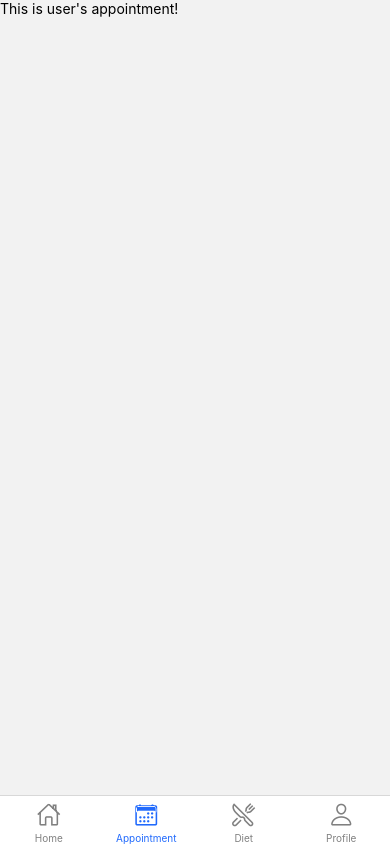
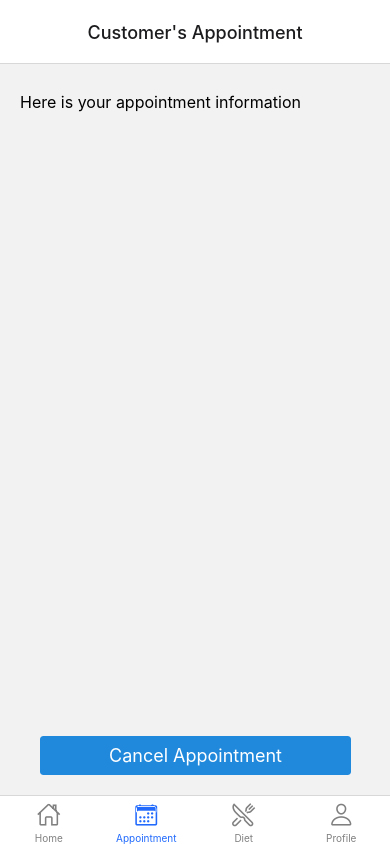
Before and after one commit to AnhCaooo/App-Doctor, a React Native app: screen /Appointment in a window 390 px wide. Built offline with nearby package versions, Linux system fonts and the light colour scheme.

Commit message:
Add basic template for Appointment

```diff
--- a/components/navigation/TabNavigator.js
+++ b/components/navigation/TabNavigator.js
@@ -58,7 +58,15 @@ const TabNavigator = () => {
       })}
     >
       <Tab.Screen name="Home" component={HomeStackNavigator} />
-      <Tab.Screen name="Appointment" component={AppointmentScreen} />
+      <Tab.Screen
+        name="Appointment"
+        component={AppointmentScreen}
+        options={{
+          headerShown: true,
+          headerTitle: "Customer's Appointment",
+          headerTitleAlign: "center",
+        }}
+      />
       <Tab.Screen name="Diet" component={DietScreen} />
       <Tab.Screen name="Profile" component={ProfileScreen} />
     </Tab.Navigator>
--- a/components/screens/AppointmentScreen.js
+++ b/components/screens/AppointmentScreen.js
@@ -1,12 +1,61 @@
 import React from "react";
-import { View, Text } from "react-native";
+import { StyleSheet, View, Text, Dimensions } from "react-native";
+import { Button } from "react-native-elements";
 
-function AppointmentScreen() {
+function AppointmentScreen({ navigation }) {
   return (
-    <View>
-      <Text>This is user's appointment!</Text>
+    <View style={styles.container}>
+      <View style={styles.subHeader}>
+        <Text style={{ fontSize: 16 }}>
+          Here is your appointment information
+        </Text>
+      </View>
+
+      <View style={styles.buttonContainer}>
+        <View style={styles.button}>
+          <Button
+            title="Cancel Appointment"
+            onPress={() => console.log("cancel this appointment")}
+          />
+        </View>
+      </View>
     </View>
   );
 }
 
 export default AppointmentScreen;
+
+const styles = StyleSheet.create({
+  container: {
+    flex: 1,
+    marginTop: 28,
+  },
+  header: {
+    marginLeft: 20,
+    fontWeight: "bold",
+    marginBottom: 16,
+  },
+  subHeader: {
+    marginLeft: 20,
+    marginBottom: 16,
+  },
+  buttonContainer: {
+    flex: 1,
+    flexDirection: "row",
+    alignItems: "flex-end",
+    justifyContent: "space-between",
+    paddingHorizontal: 10,
+  },
+  button: {
+    paddingLeft: 20,
+    paddingRight: 20,
+    paddingBottom: 20,
+    width: Dimensions.get("window").width * 0.9,
+    marginHorizontal: 10,
+    borderTopLeftRadius: 10,
+    borderTopRightRadius: 10,
+    borderBottomLeftRadius: 10,
+    borderBottomRightRadius: 10,
+    color: "#1E90FF",
+  },
+});
--- a/components/screens/HomeScreen.js
+++ b/components/screens/HomeScreen.js
@@ -126,6 +126,7 @@ const styles = StyleSheet.create({
     flexDirection: "row",
     alignItems: "center",
     borderWidth: 1.5,
+    borderBottomWidth: 1,
     borderColor: "#b4b4b4",
     justifyContent: "space-between",
   },
```
